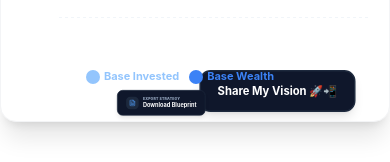
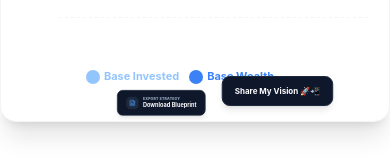
Before and after one commit to Codomania-Legends/SIPVision, a React (Vite) app: page /home in a window 390 px wide. Shown: the part 679-841 px from the top of the page. Built offline with nearby package versions, Linux system fonts and the light colour scheme.

Commit message:
Responsivemess

```diff
--- a/src/Utilities/Charts.jsx
+++ b/src/Utilities/Charts.jsx
@@ -387,7 +387,7 @@ const SipChart = () => {
 
             <button
                 onClick={handleShare}
-                className="flex items-center gap-3 bg-slate-900 border-2 border-slate-800 text-white font-bold py-4 px-6 rounded-2xl shadow-lg hover:bg-slate-800 hover:border-slate-700 hover:shadow-xl transition-all disabled:opacity-70 disabled:cursor-not-allowed group justify-center sm:justify-start scale-70 absolute right-0 bottom-0"
+                className="flex items-center gap-3 bg-slate-900 border-2 border-slate-800 text-white font-bold py-4 px-6 rounded-2xl shadow-lg hover:bg-slate-800 hover:border-slate-700 hover:shadow-xl transition-all disabled:opacity-70 disabled:cursor-not-allowed group justify-center sm:justify-start absolute right-0 bottom-0 z-50 scale-50 md:scale-90 "
             >
                 Share My Vision 🚀📲
             </button>
```
